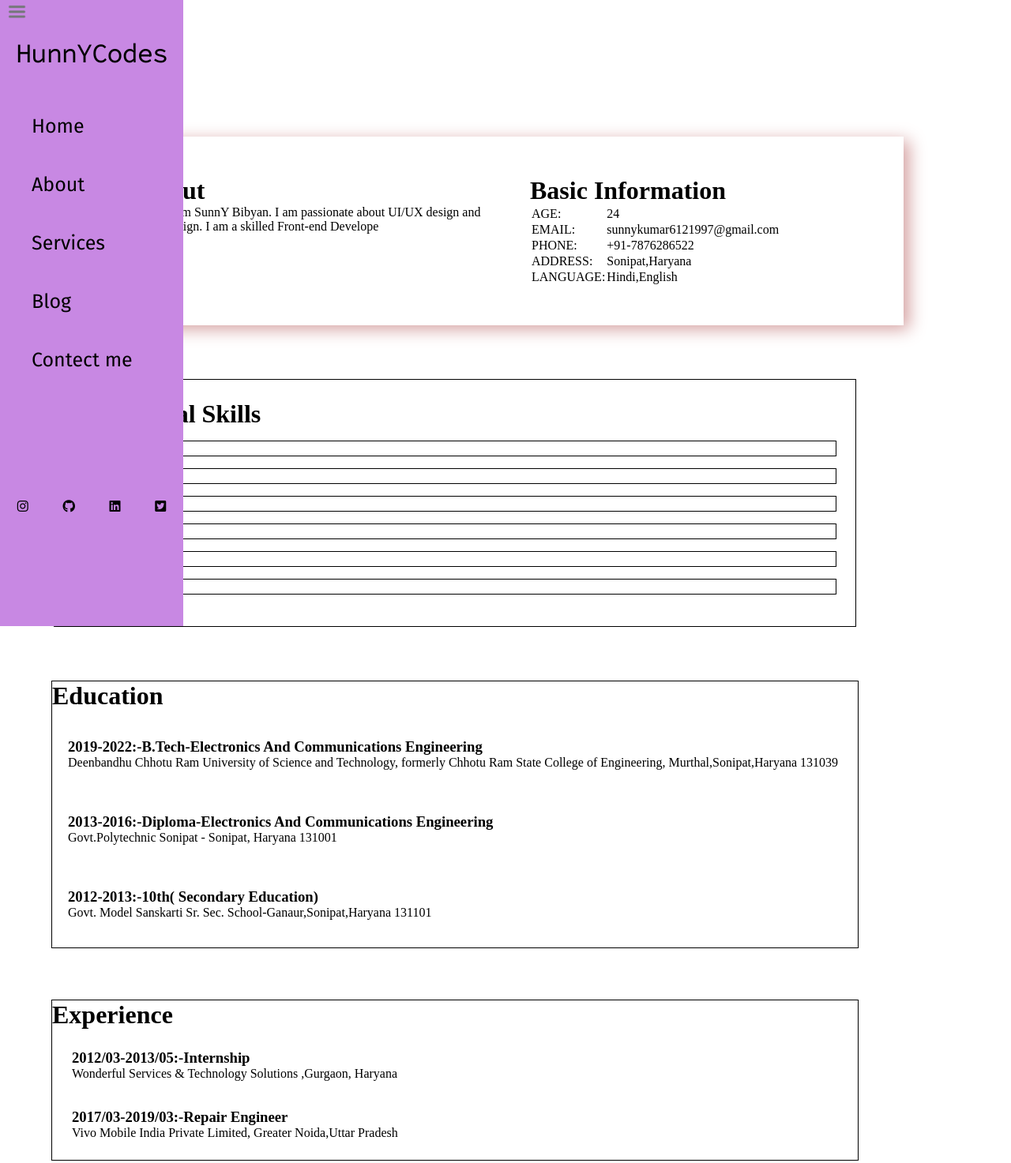
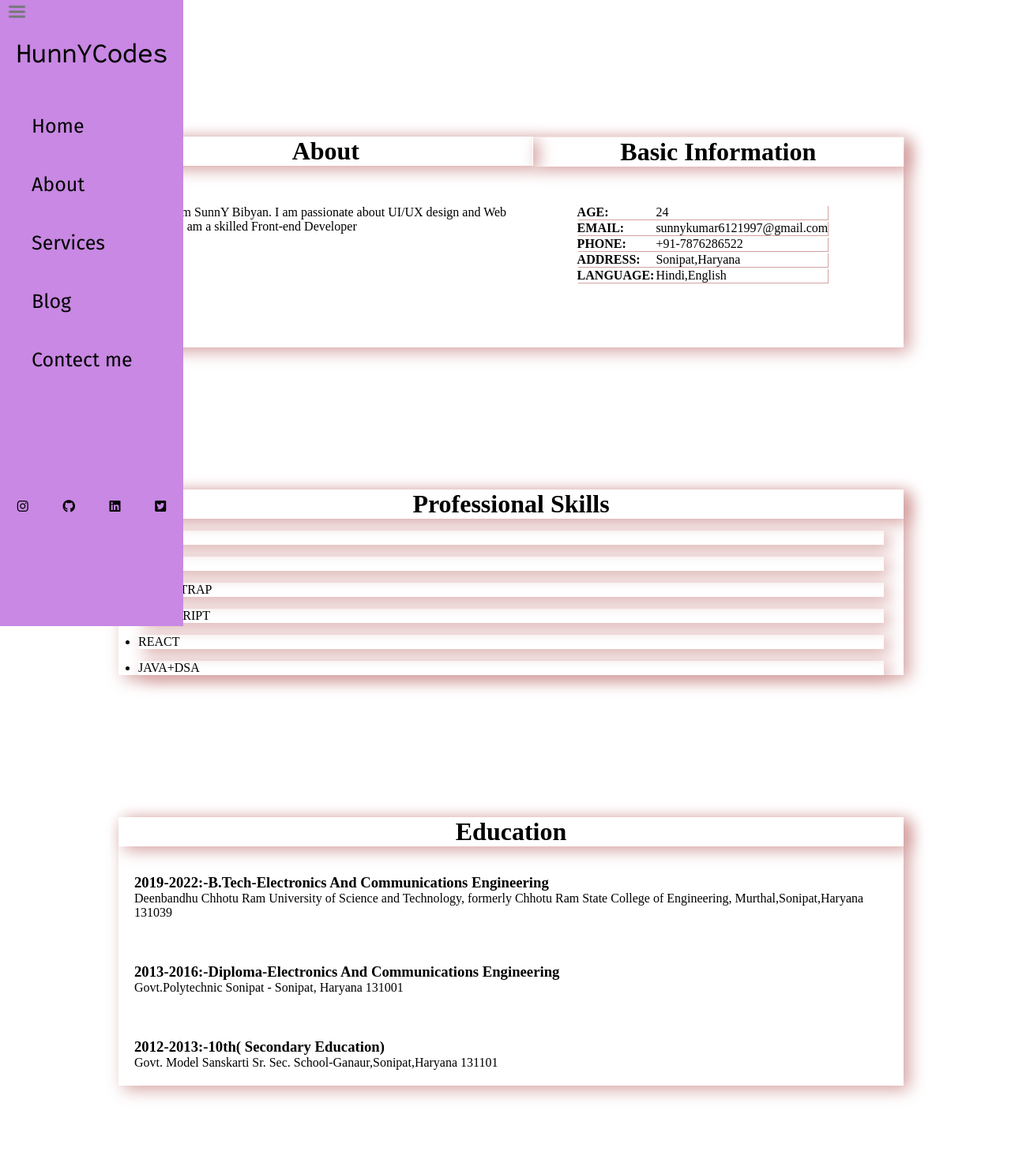
Before and after one commit to SunnyBibyan/SuNnY_BiByAn_Portfolio_website, a plain HTML site: page about.html in a window 1280 px wide. Shown: the part 7-1480 px from the top of the page at 79% size. Drawn offline with Linux system fonts and the light colour scheme.

Commit message:
working on about.css

```diff
--- a/about.html
+++ b/about.html
@@ -36,30 +36,30 @@
             <div class="about-aboutBasic">
                 <div class="about-about">
                     <h1>About</h1>
-                    <p>Hello! I’m SunnY Bibyan. I am passionate about UI/UX design and Web Design. I am a skilled Front-end Develope</p>
+                    <p>Hello! I’m SunnY Bibyan. I am passionate about UI/UX design and Web Design. I am a skilled Front-end Developer</p>
                 </div>
                 <div class="about-basic">
                     <h1>Basic Information</h1>
                     <div class="basic-info-table">
                         <table>
                             <tr>
-                             <td>AGE:</td>
+                             <td style="font-weight: bold;">AGE:</td>
                               <td>24</td>
                             </tr>
                             <tr>
-                              <td>EMAIL:</td>
+                              <td style="font-weight: bold;">EMAIL:</td>
                               <td>sunnykumar6121997@gmail.com</td>
                             </tr>
                             <tr>
-                              <td>PHONE:</td>
+                              <td style="font-weight: bold;">PHONE:</td>
                               <td>+91-7876286522</td>
                             </tr>
                             <tr>
-                              <td>ADDRESS:</td>
+                              <td style="font-weight: bold;">ADDRESS:</td>
                               <td>Sonipat,Haryana</td>
                             </tr>
                             <tr>
-                              <td>LANGUAGE:</td>
+                              <td style="font-weight: bold;">LANGUAGE:</td>
                               <td>Hindi,English</td>
                             </tr>
                         </table>
--- a/css/about.css
+++ b/css/about.css
@@ -43,6 +43,7 @@
     background-color:  white;
     width: 90vw;
     /* padding:25px; */
+    word-wrap: break-word;
 }
 .container{
     display: flex;
@@ -79,34 +80,70 @@
     background-color: white;
     box-shadow: 7px 5px 20px #d5a1a1;
  }
- .about-about{
-    /* border: 1px solid; */
-    margin: 25px 12px;
-    padding: 25px 12px;
-    width: 50vw;
- }
+
+
+ .about-about h1{
+    text-align: center;
+    box-shadow: 7px 5px 20px #d5a1a1;
+   /* margin: 25px 12px; */
+   /* padding: 25px 12px; */
+   /* width: 50vw; */
+}
+ .about-about p{
+
+   margin: 25px 12px;
+   padding: 25px 12px;
+   /* width: 50vw; */
+}
  .about-basic{
-    /* border: 1px solid; */
     margin: 25px 12px;
     padding: 25px 12px;
     width: 50vw;
  }
 
+ .about-basic h1{
+   text-align: center;
+   box-shadow: 7px 5px 20px #d5a1a1;
+   margin: -49px -25px 47px;
+   /* margin: 25px 12px;
+   padding: 25px 12px;
+   width: 50vw; */
+}
+
+.basic-info-table table tbody tr{
+   box-shadow: 1px 1px 0px #d5a1a1;
+}
+.basic-info-table{
+   margin: 30px;
+}
+
  .about-skills{
-    border: 1px solid;
-    margin: 68px;
-    padding: 25px 12px;
+    margin: 180px 8px 0px 150px;
+    background-color: white;
+    box-shadow: 7px 5px 20px #d5a1a1;
+ }
+
+ .about-skills h1{
+   text-align: center;
+   box-shadow: 7px 5px 20px #d5a1a1;
  }
 
  .about-skills li{
-    border: 1px solid;
-    margin: 15px 12px;
+    /* border: 1px solid; */
+    margin: 15px 25px;
     padding: 0px 0px;
+    box-shadow: 7px 5px 20px #d5a1a1;
  }
 
  .about-education{
-    border: 1px solid;
-    margin: 65px;
+    margin: 180px 8px 0px 150px;
+    background-color: white;
+    box-shadow: 7px 5px 20px #d5a1a1;
+ }
+
+ .about-education h1{
+   text-align: center;
+   box-shadow: 7px 5px 20px #d5a1a1;
  }
 
  .about-education-btech{
@@ -123,10 +160,16 @@
  }
 
  .about-experience{
-    margin: 65px;
-    border: 1px solid;
+   margin: 180px 8px 0px 150px;
+   background-color: white;
+   box-shadow: 7px 5px 20px #d5a1a1;
+ }
 
+ .about-experience h1{
+   text-align: center;
+   box-shadow: 7px 5px 20px #d5a1a1;
  }
+
 
  .about-experience-intern{
     padding: 10px;
```
Also changed, not shown: css/style.css (+0 -19 lines), cross.png.
